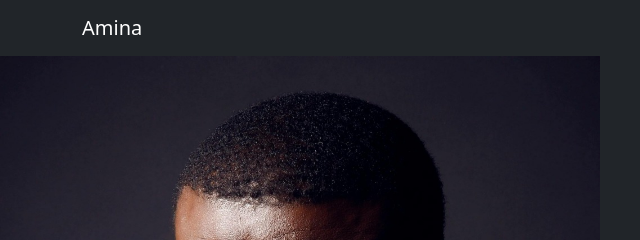
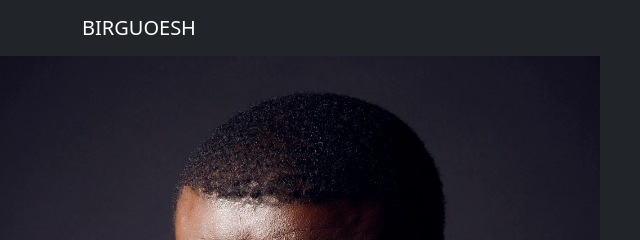
Before and after one commit to Birguuuh/porfolio_march_24, a plain HTML site: page index.html in a window 1280 px wide. Shown: the top 240 px of the page, 0-640 px from the left. Drawn offline with nearby package versions, Linux system fonts and the light colour scheme.

Commit message:
Name edit

```diff
--- a/index.html
+++ b/index.html
@@ -13,7 +13,7 @@
 <body>
     <div class="navbar navbar-dark bg-dark">
         <div class="container">
-            <div class="navbar-brand">Amina</div>
+            <div class="navbar-brand">BIRGUOESH</div>
             <ul class="nav justify-content-end">
                 <li class="nav-item "><a href="./index.html" class="nav-link active text-white">Home</a></li>
                 <li class="nav-item "><a href="./project.html" class="nav-link active text-white">Projects</a></li>
```
Also changed, not shown: about.html (+1 -1 lines).
